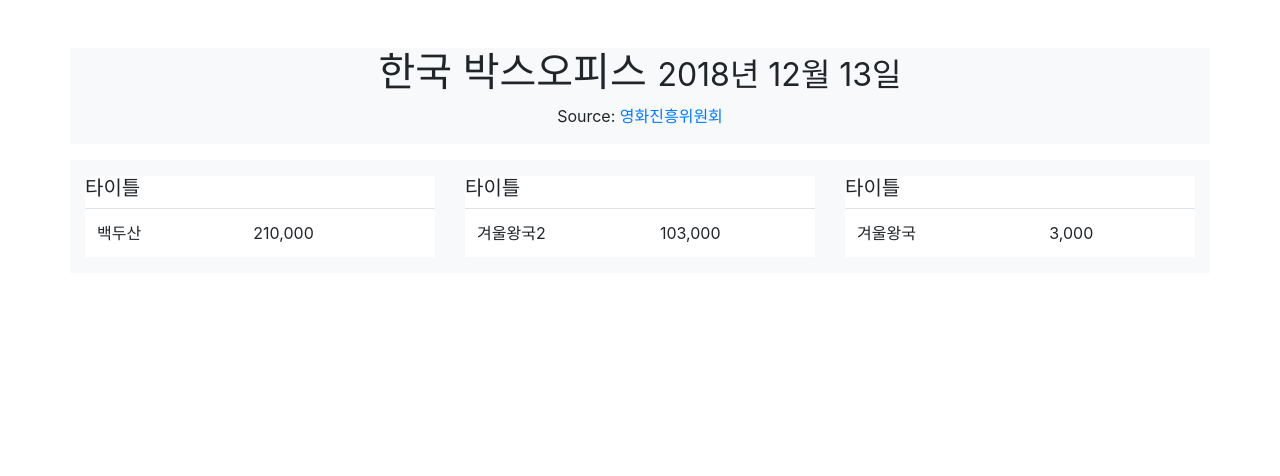
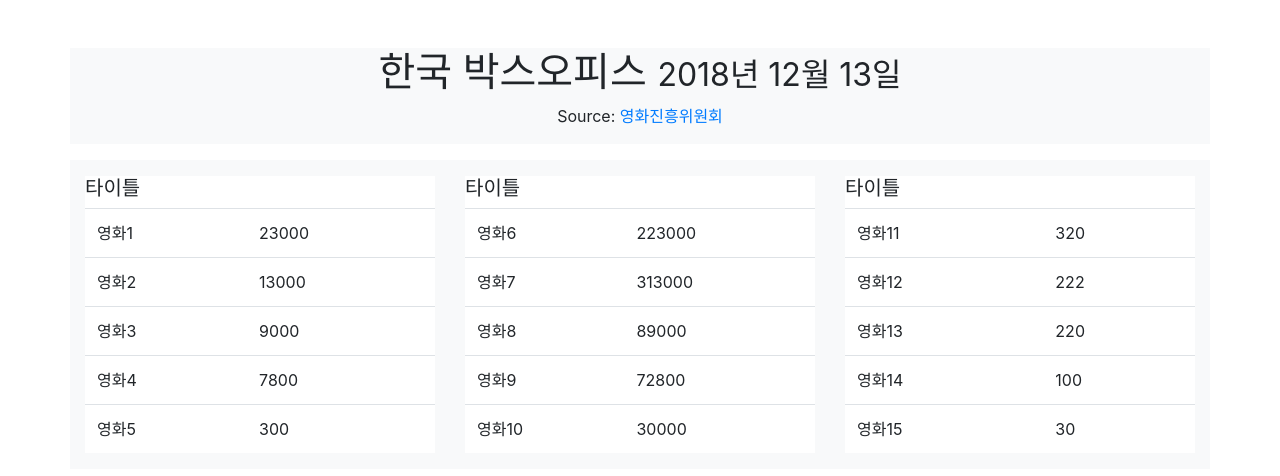
Before and after one commit to richmond00/dashboard, a React (Create React App) app: page / in a window 1280 px wide. Shown: the top 476 px of the page. Built offline with nearby package versions, Linux system fonts and the light colour scheme.

Commit message:
테이블 3개 구현

```diff
--- a/src/App.js
+++ b/src/App.js
@@ -4,24 +4,30 @@ import Title from './components/Title';
 import Dashboard from './components/Dashboard';
 
 class App extends Component {
-    state = {
-        information: [
-            {
-                id: 1,
-                col1: "백두산",
-                col2: "210,000"
-            },
-            {
-                id: 2,
-                col1: "겨울왕국2",
-                col2: "103,000"
-            },
-            {
-                id: 3,
-                col1: "겨울왕국",
-                col2: "3,000"
-            },
-        ]
+    state = {//관객수, 누적관객수, 스크린수
+        dailyAudit: [
+            { id: 1, movieNm: "영화1", value: 23000 },
+            { id: 2, movieNm: "영화2", value: 13000 },
+            { id: 3, movieNm: "영화3", value: 9000 },
+            { id: 4, movieNm: "영화4", value: 7800 },
+            { id: 5, movieNm: "영화5", value: 300 },
+        ],
+
+        accAudit: [
+            { id: 1, movieNm: "영화6", value: 223000 },
+            { id: 2, movieNm: "영화7", value: 313000 },
+            { id: 3, movieNm: "영화8", value: 89000 },
+            { id: 4, movieNm: "영화9", value: 72800 },
+            { id: 5, movieNm: "영화10", value: 30000 },
+        ],
+
+        screenCount: [
+            { id: 1, movieNm: "영화11", value: 320 },
+            { id: 2, movieNm: "영화12", value: 222 },
+            { id: 3, movieNm: "영화13", value: 220 },
+            { id: 4, movieNm: "영화14", value: 100 },
+            { id: 5, movieNm: "영화15", value: 30 },
+        ],
     }
 
     render() {
@@ -29,7 +35,7 @@ class App extends Component {
             <Container>
                 <Title />
                 <Dashboard
-                  data={this.state.information}
+                  data={this.state}
                 />
             </Container>
         )
--- a/src/components/Dashboard.js
+++ b/src/components/Dashboard.js
@@ -6,22 +6,18 @@ import RankTable from './RankTable';
 
 class Dashboard extends Component {
     render() {
+        console.log(this.props.data);
         return (
             <Row className="mt-3 bg-light">
-                {this.props.data.map((data, index) => {
+                {Object.keys(this.props.data).map((key, index) => {
                     return (
-                        <Col xs={12} sm={6} md={4} key={index}>
+                        <Col xs={12} sm={4} md={4} key={index}>
                             <RankTable
-                                data={data}
+                              tableData={this.props.data[key]}
                             />
                         </Col>
                     )
-                })
-
-                }
-
-
-
+                })}
             </Row>
         )
     }
--- a/src/components/RankTable.js
+++ b/src/components/RankTable.js
@@ -1,11 +1,9 @@
-import React, { Component } from 'react';
+import React from 'react';
 import Table from 'react-bootstrap/Table';
 
-class RankTable extends Component {
-    render() {
-        debugger;
+const RankTable = (props) => {
+    console.log(props.tableData);
     return (
-
         <div className="bg-white">
             <div className="mt-3">
                 <h5>타이틀</h5>
@@ -13,16 +11,23 @@ class RankTable extends Component {
             <div>
                 <Table className="bg-white mt-2">
                     <tbody>
-                            <tr>
-                                <td>{this.props.data.col1}</td>
-                                <td>{this.props.data.col2}</td>
+                        {props.tableData.map((data, index) => {
+                            return (
+                                <tr key={index}>
+                                    <td>{data.movieNm}</td>
+                                    <td>{data.value}</td>
                                 </tr>
+                            )
+
+                        })}
                     </tbody>
                 </Table>
             </div>
         </div>
     )
-    }
+
 }
 
+
+
 export default RankTable;
```
Lines whose indentation alone changed are shown as unchanged.
